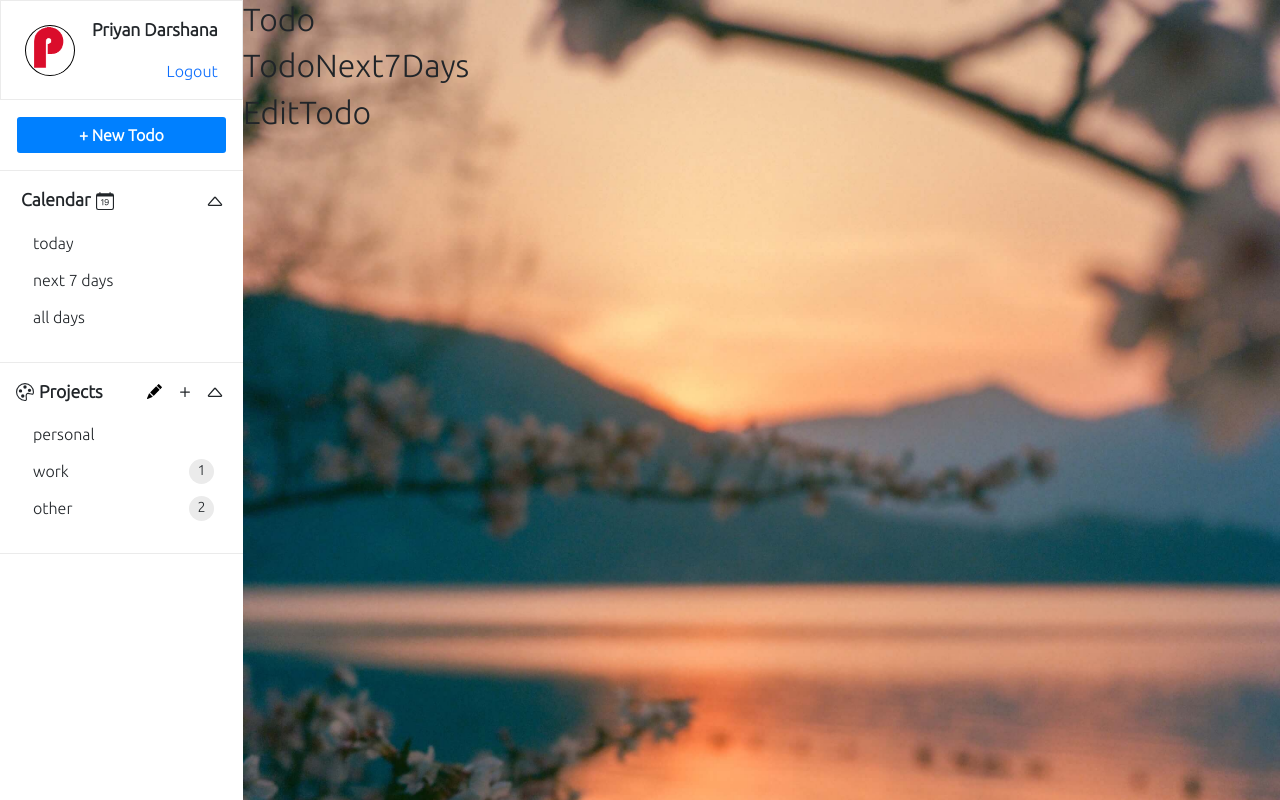
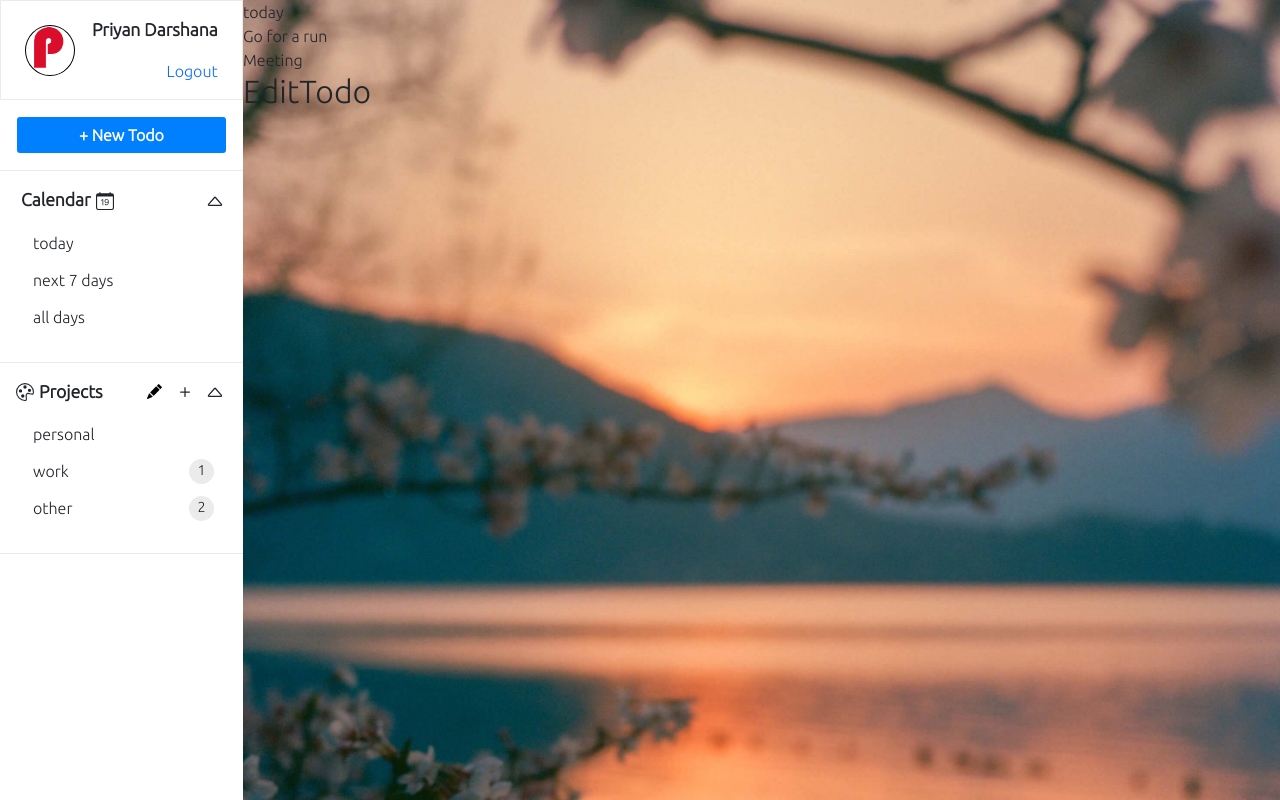
Before and after one commit to priyan1995/React-fundamenals, a React (Create React App) app: page /todo in a window 1280 px wide. Built offline with nearby package versions, Linux system fonts and the light colour scheme.

Commit message:
todo list component

```diff
--- a/src/components/Todo/Todo.jsx
+++ b/src/components/Todo/Todo.jsx
@@ -1,9 +1,14 @@
 import React from 'react';
 
-export const Todo = () => {
+export const Todo = (props) => {
+
+    const todo = props.todo;
+
     return (
         <>
-           <h2>Todo</h2>
+            <div className='todo'>
+                {todo.text}
+            </div>
         </>
     )
 }
--- a/src/components/Todo/TodoList.jsx
+++ b/src/components/Todo/TodoList.jsx
@@ -3,10 +3,49 @@ import { Todo } from './Todo';
 import { TodoNext7Days } from './TodoNext7Days';
 
 export const TodoList = () => {
+
+    const selectedProject = "today";
+
+    const todos = [
+        {
+            id: 'd54sd4',
+            text: "Go for a run",
+            time: "10:00 AM",
+            date: "06/03/2021",
+            day: "6",
+            checked: false,
+            color: '#000000',
+            project: 'personal'
+        },
+        {
+            id: 'd54fdf',
+            text: "Meeting",
+            time: "09:00 AM",
+            date: "08/03/2021",
+            day: "1",
+            checked: true,
+            color: '#00ff00',
+            project: 'work'
+        }
+    ]
+
     return (
         <>
-            <Todo />
-            <TodoNext7Days />
+            <div className='pd-todo-list'>
+                <div className="selected-project">
+                    {selectedProject}
+                </div>
+                <div className='todos'>
+                    {
+                        selectedProject === 'next 7 days' ?
+                            <TodoNext7Days todos={todos} />
+                            :
+                            todos.map(todo =>
+                                <Todo todo={todo} key={todo.key} />
+                            )
+                    }
+                </div>
+            </div>
         </>
     )
 }
```
